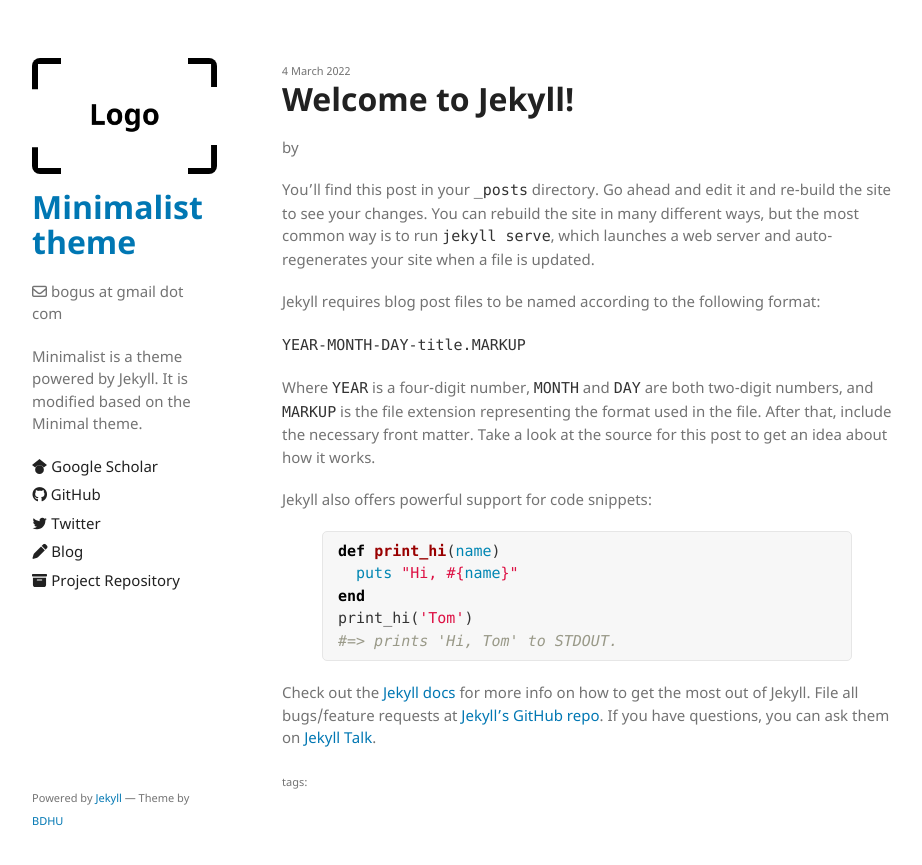
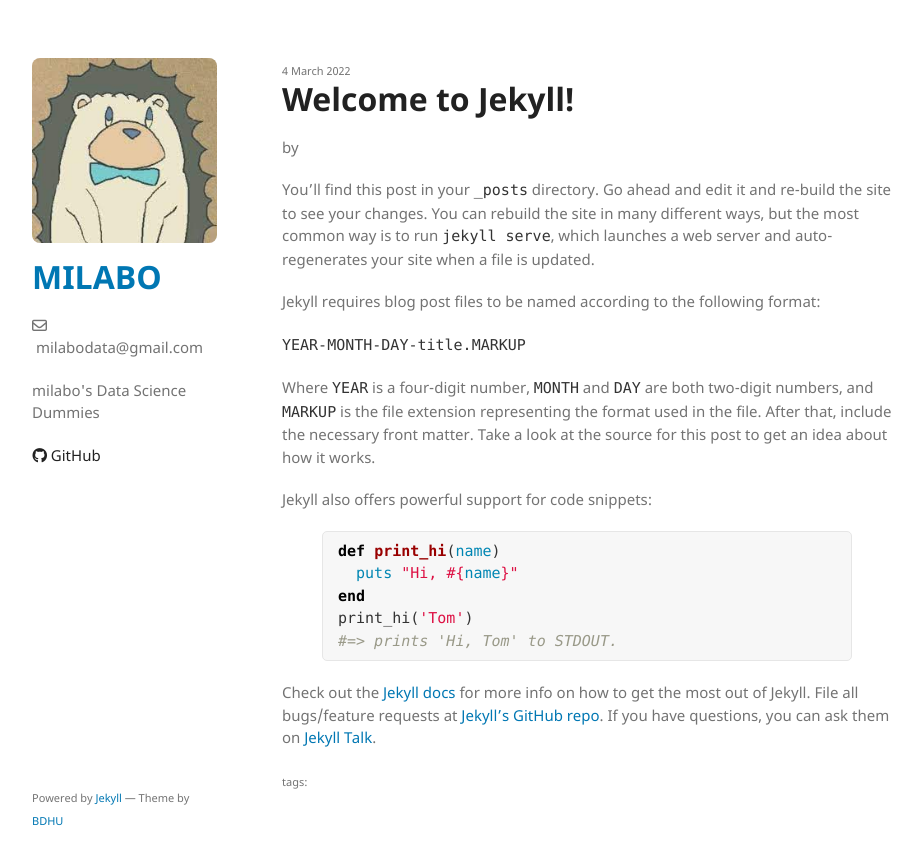
Before and after one commit to milabodata/milabodata.github.io, a Jekyll site: the page built from _posts/2022-03-04-welcome-to-jekyll.md, in a window 1280 px wide. Shown: the top 865 px of the page, without its empty margins (178-1100 px from the left). Built offline with Jekyll 4.4.1, drawn with Linux system fonts in a browser that asks for light colours.

Commit message:
[22.03.04] Config Setting

```diff
--- a/_config.yml
+++ b/_config.yml
@@ -1,7 +1,7 @@
-title: Minimalist theme
-logo: /assets/img/logo.png
-email: bogus at gmail dot com
-description: Minimalist is a theme powered by Jekyll. It is modified based on the Minimal theme.
+title: MILABO
+logo: /assets/img/uniguri.jfif
+email: milabodata@gmail.com
+description: milabo's Data Science Dummies
 show_downloads: false
 google_analytics: UA-108144808-1
 color-scheme: auto
@@ -12,21 +12,21 @@ plugins:
 
 # You can find fonts from https://iconify.design or https://fontawesome.com. Below is just an example illustrating how to use custom icons
 sidebar:
-  - name: Google Scholar
-    icon: <svg xmlns="http://www.w3.org/2000/svg" aria-hidden="true" role="img" style="vertical-align:-0.125em;" width="1em" height="1em" preserveAspectRatio="xMidYMid meet" viewBox="0 0 24 24"><path d="M5.242 13.769L0 9.5L12 0l12 9.5l-5.242 4.269C17.548 11.249 14.978 9.5 12 9.5c-2.977 0-5.548 1.748-6.758 4.269zM12 10a7 7 0 1 0 0 14a7 7 0 0 0 0-14z" fill="currentColor"/></svg>
-    link: https://scholar.google.com/citations?user=zR6afi8AAAAJ
+  #- name: Google Scholar
+  #  icon: <svg xmlns="http://www.w3.org/2000/svg" aria-hidden="true" role="img" style="vertical-align:-0.125em;" width="1em" height="1em" preserveAspectRatio="xMidYMid meet" viewBox="0 0 24 24"><path d="M5.242 13.769L0 9.5L12 0l12 9.5l-5.242 4.269C17.548 11.249 14.978 9.5 12 9.5c-2.977 0-5.548 1.748-6.758 4.269zM12 10a7 7 0 1 0 0 14a7 7 0 0 0 0-14z" fill="currentColor"/></svg>
+  #  link: https://scholar.google.com/citations?user=zR6afi8AAAAJ
   - name: GitHub
     icon: <i class="fa-brands fa-github"></i>
-    link: https://github.com/BDHU
-  - name: Twitter
-    icon: <svg xmlns="http://www.w3.org/2000/svg" aria-hidden="true" role="img" style="vertical-align:-0.125em;" width="1em" height="1em" preserveAspectRatio="xMidYMid meet" viewBox="0 0 24 24"><g fill="none"><path d="M23.643 4.937c-.835.37-1.732.62-2.675.733a4.67 4.67 0 0 0 2.048-2.578a9.3 9.3 0 0 1-2.958 1.13a4.66 4.66 0 0 0-7.938 4.25a13.229 13.229 0 0 1-9.602-4.868c-.4.69-.63 1.49-.63 2.342A4.66 4.66 0 0 0 3.96 9.824a4.647 4.647 0 0 1-2.11-.583v.06a4.66 4.66 0 0 0 3.737 4.568a4.692 4.692 0 0 1-2.104.08a4.661 4.661 0 0 0 4.352 3.234a9.348 9.348 0 0 1-5.786 1.995a9.5 9.5 0 0 1-1.112-.065a13.175 13.175 0 0 0 7.14 2.093c8.57 0 13.255-7.098 13.255-13.254c0-.2-.005-.402-.014-.602a9.47 9.47 0 0 0 2.323-2.41l.002-.003z" fill="currentColor"/></g></svg>
-    link: https://twitter.com/BodunHu
-  - name: Blog
-    icon: <i class="fa-solid fa-pen"></i>
-    link: https://www.bodunhu.com/blog/
-  - name: Project Repository
-    icon: <svg xmlns="http://www.w3.org/2000/svg" aria-hidden="true" role="img" style="vertical-align:-0.125em;" width="1em" height="1em" preserveAspectRatio="xMidYMid meet" viewBox="0 0 16 16"><g fill="currentColor"><path d="M12.643 15C13.979 15 15 13.845 15 12.5V5H1v7.5C1 13.845 2.021 15 3.357 15h9.286zM5.5 7h5a.5.5 0 0 1 0 1h-5a.5.5 0 0 1 0-1zM.8 1a.8.8 0 0 0-.8.8V3a.8.8 0 0 0 .8.8h14.4A.8.8 0 0 0 16 3V1.8a.8.8 0 0 0-.8-.8H.8z"/></g></svg>
-    link: https://github.com/BDHU/minimalist
+    link: https://github.com/milabodata
+  #- name: Twitter
+  #  icon: <svg xmlns="http://www.w3.org/2000/svg" aria-hidden="true" role="img" style="vertical-align:-0.125em;" width="1em" height="1em" preserveAspectRatio="xMidYMid meet" viewBox="0 0 24 24"><g fill="none"><path d="M23.643 4.937c-.835.37-1.732.62-2.675.733a4.67 4.67 0 0 0 2.048-2.578a9.3 9.3 0 0 1-2.958 1.13a4.66 4.66 0 0 0-7.938 4.25a13.229 13.229 0 0 1-9.602-4.868c-.4.69-.63 1.49-.63 2.342A4.66 4.66 0 0 0 3.96 9.824a4.647 4.647 0 0 1-2.11-.583v.06a4.66 4.66 0 0 0 3.737 4.568a4.692 4.692 0 0 1-2.104.08a4.661 4.661 0 0 0 4.352 3.234a9.348 9.348 0 0 1-5.786 1.995a9.5 9.5 0 0 1-1.112-.065a13.175 13.175 0 0 0 7.14 2.093c8.57 0 13.255-7.098 13.255-13.254c0-.2-.005-.402-.014-.602a9.47 9.47 0 0 0 2.323-2.41l.002-.003z" fill="currentColor"/></g></svg>
+  #  link: https://twitter.com/BodunHu
+  #- name: Blog
+  #  icon: <i class="fa-solid fa-pen"></i>
+  #  link: https://www.bodunhu.com/blog/
+  #- name: Project Repository
+  #  icon: <svg xmlns="http://www.w3.org/2000/svg" aria-hidden="true" role="img" style="vertical-align:-0.125em;" width="1em" height="1em" preserveAspectRatio="xMidYMid meet" viewBox="0 0 16 16"><g fill="currentColor"><path d="M12.643 15C13.979 15 15 13.845 15 12.5V5H1v7.5C1 13.845 2.021 15 3.357 15h9.286zM5.5 7h5a.5.5 0 0 1 0 1h-5a.5.5 0 0 1 0-1zM.8 1a.8.8 0 0 0-.8.8V3a.8.8 0 0 0 .8.8h14.4A.8.8 0 0 0 16 3V1.8a.8.8 0 0 0-.8-.8H.8z"/></g></svg>
+  #  link: https://github.com/BDHU/minimalist
 
 # https://github.com/github/pages-gem/issues/399#issuecomment-301827749
 # When running locally, we run into the following error —
```
Also changed, not shown: _posts/2022-03-04-welcome-to-jekyll.md (renamed from _posts/2022-03-04-welcome-to-jekyll.markdown), assets/img/uniguri.jfif (added).
